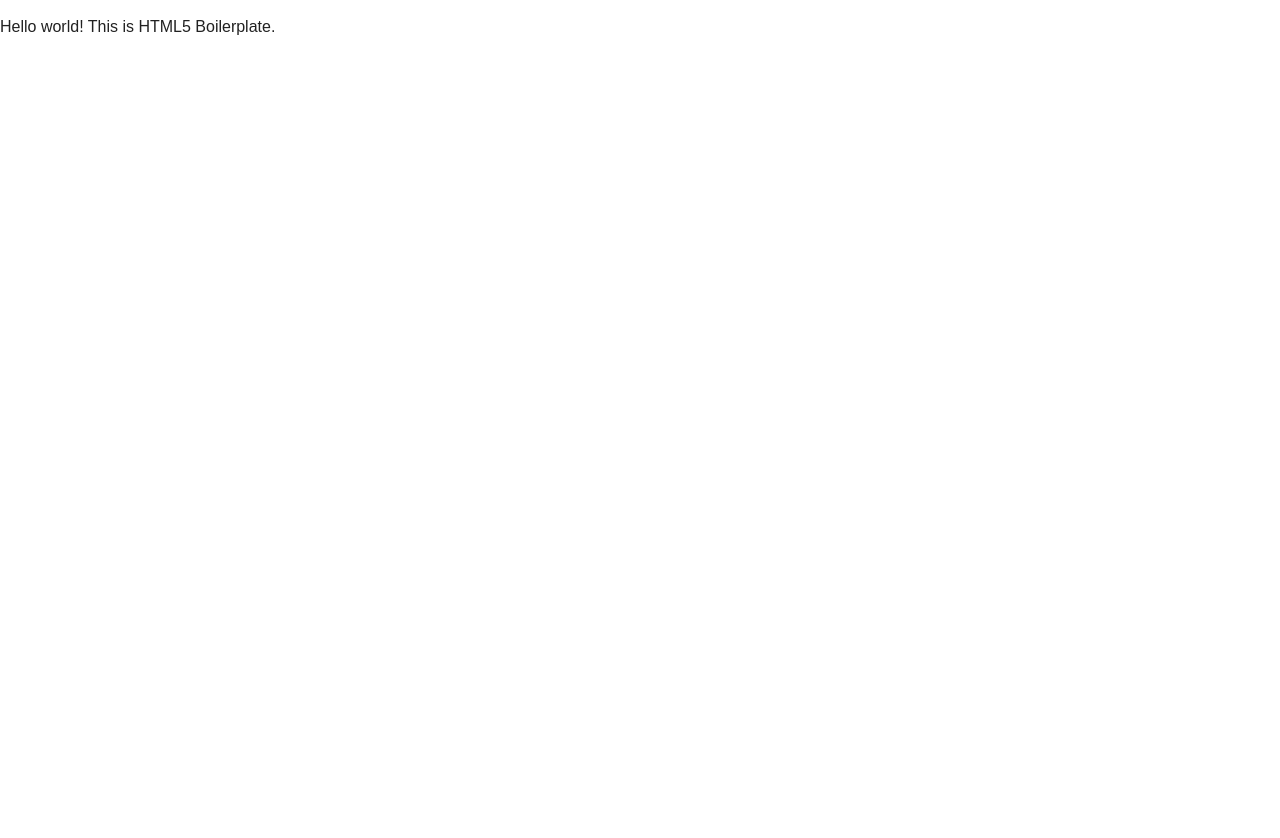
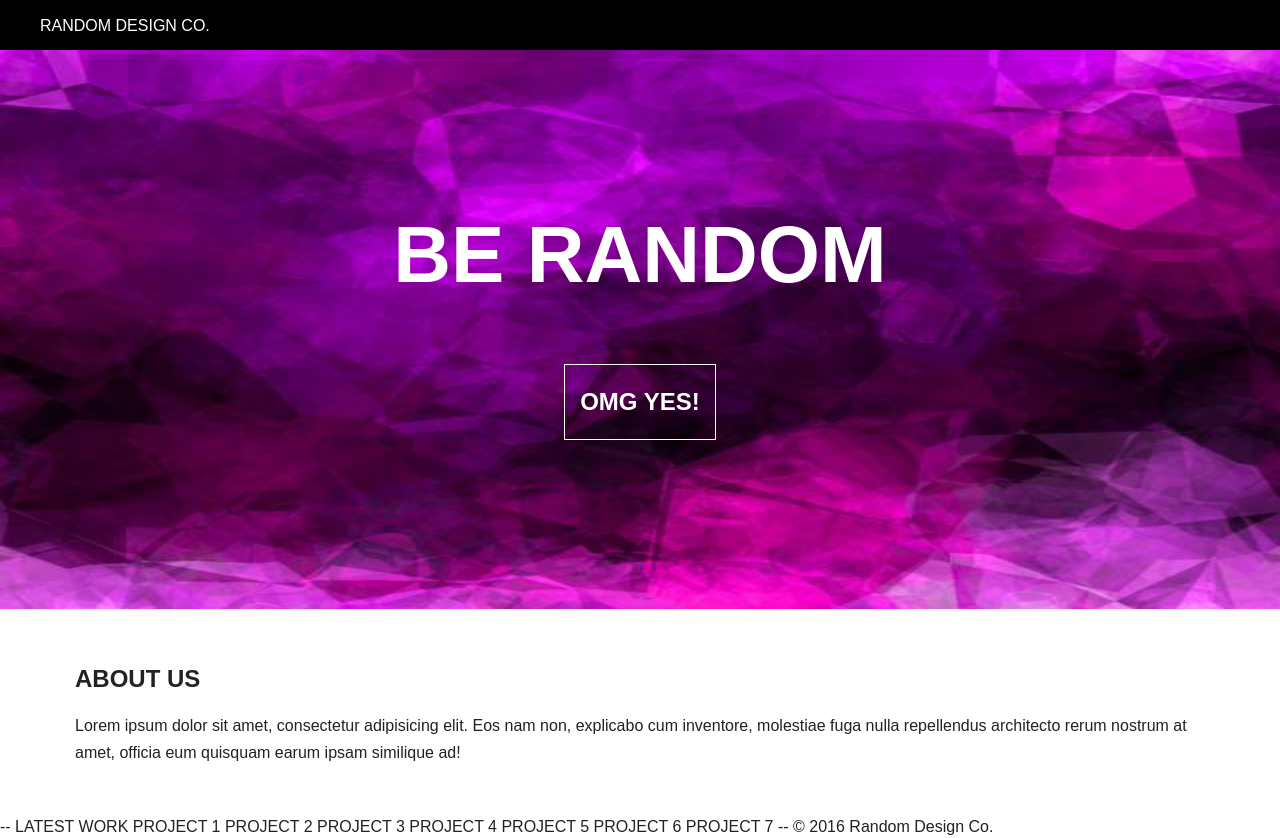
Before and after one commit to jcampbell4830/random-design-co, a plain HTML site: page index.html in a window 1280 px wide. Before the commit the page ends 800 px from the top, so only its background shows below. Drawn offline with nearby package versions, Linux system fonts and the light colour scheme.

Commit message:
"Continuing work

```diff
--- a/css/main.css
+++ b/css/main.css
@@ -14,6 +14,10 @@ html {
     color: #222;
     font-size: 1em;
     line-height: 1.4;
+    box-sizing: border-box;
+}
+*, *:before, *:after {
+  box-sizing: inherit;
 }
 
 /*
@@ -94,9 +98,57 @@ textarea {
 /* ==========================================================================
    Author's custom styles
    ========================================================================== */
-
-
-
+.top-nav {
+    width: 100%;
+    height: 50px;
+    background: black;
+    color: white;
+    padding: 15px 0px 0px 40px;
+    position: fixed;
+    z-index: 2;
+    margin: 0;
+    top: 0px;
+}
+.main-header {
+    background-size: 100% 100%;
+    background-position: auto;
+    position: relative;
+    top: -5px;
+}
+.main-header img {
+    width: 100%;
+    height: 35em;
+    z-index: -10;
+    position: absolute;
+    background-size: cover;
+}
+.main-header h1 {
+    text-align: center;
+    color: white;
+    font-size: 5em;
+    padding: 150px 100px 0px 100px;
+}
+.main-header h2 {
+    text-align: center;
+}
+.main-header a {
+    text-decoration: none;
+    color: white;
+    border: 1px solid white;
+    clear: both;
+    text-align: center;
+    padding: 0px 15px 0px 15px;
+    display: table;
+    margin: auto;
+}
+.main-header a:hover {
+    background-color: white;
+    color: black;
+}
+.about {
+    padding: 200px 50px 50px 75px;
+    line-height: 1.7em;
+}
 
 
 
--- a/index.html
+++ b/index.html
@@ -20,7 +20,35 @@
         <![endif]-->
 
         <!-- Add your site or application content here -->
-        <p>Hello world! This is HTML5 Boilerplate.</p>
+        <nav class="top-nav">RANDOM DESIGN CO.</nav>
+
+        <header class="main-header">
+            <img src="img/purple-bg.jpeg">
+            <h1>BE RANDOM</h1>
+
+            <a href="#"><h2>OMG YES!</h2></a>
+        </header>
+        <section class="about">
+        <h2>ABOUT US</h2>
+
+        Lorem ipsum dolor sit amet, consectetur adipisicing elit. Eos nam non, explicabo cum inventore, molestiae fuga nulla repellendus architecto rerum nostrum at amet, officia eum quisquam earum ipsam similique ad!
+        </section>
+
+        --
+
+        LATEST WORK
+
+        PROJECT 1
+        PROJECT 2
+        PROJECT 3
+        PROJECT 4
+        PROJECT 5
+        PROJECT 6
+        PROJECT 7
+
+        --
+
+        © 2016 Random Design Co.
 
         <script src="https://ajax.googleapis.com/ajax/libs/jquery/1.11.3/jquery.min.js"></script>
         <script>window.jQuery || document.write('<script src="js/vendor/jquery-1.11.3.min.js"><\/script>')</script>
```
